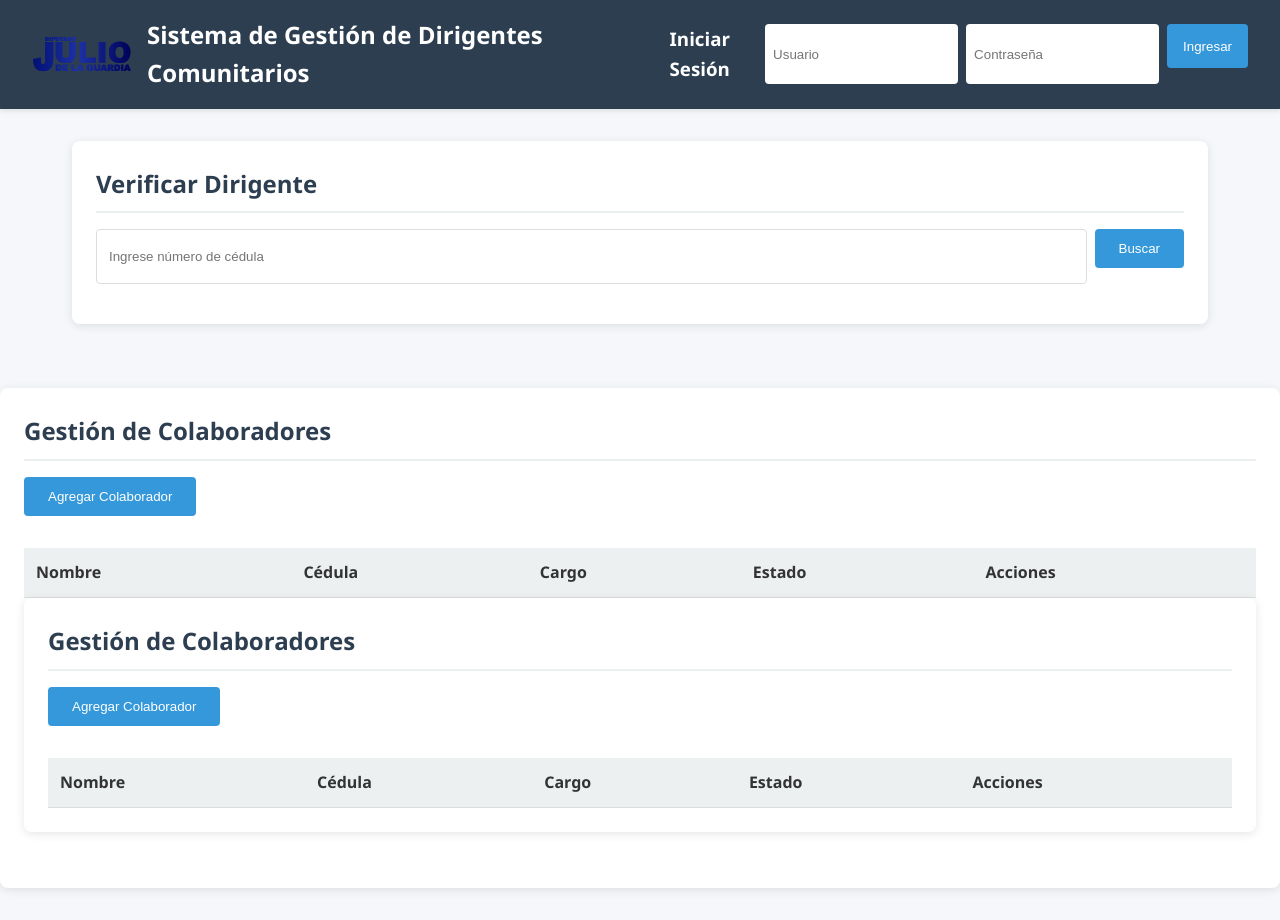
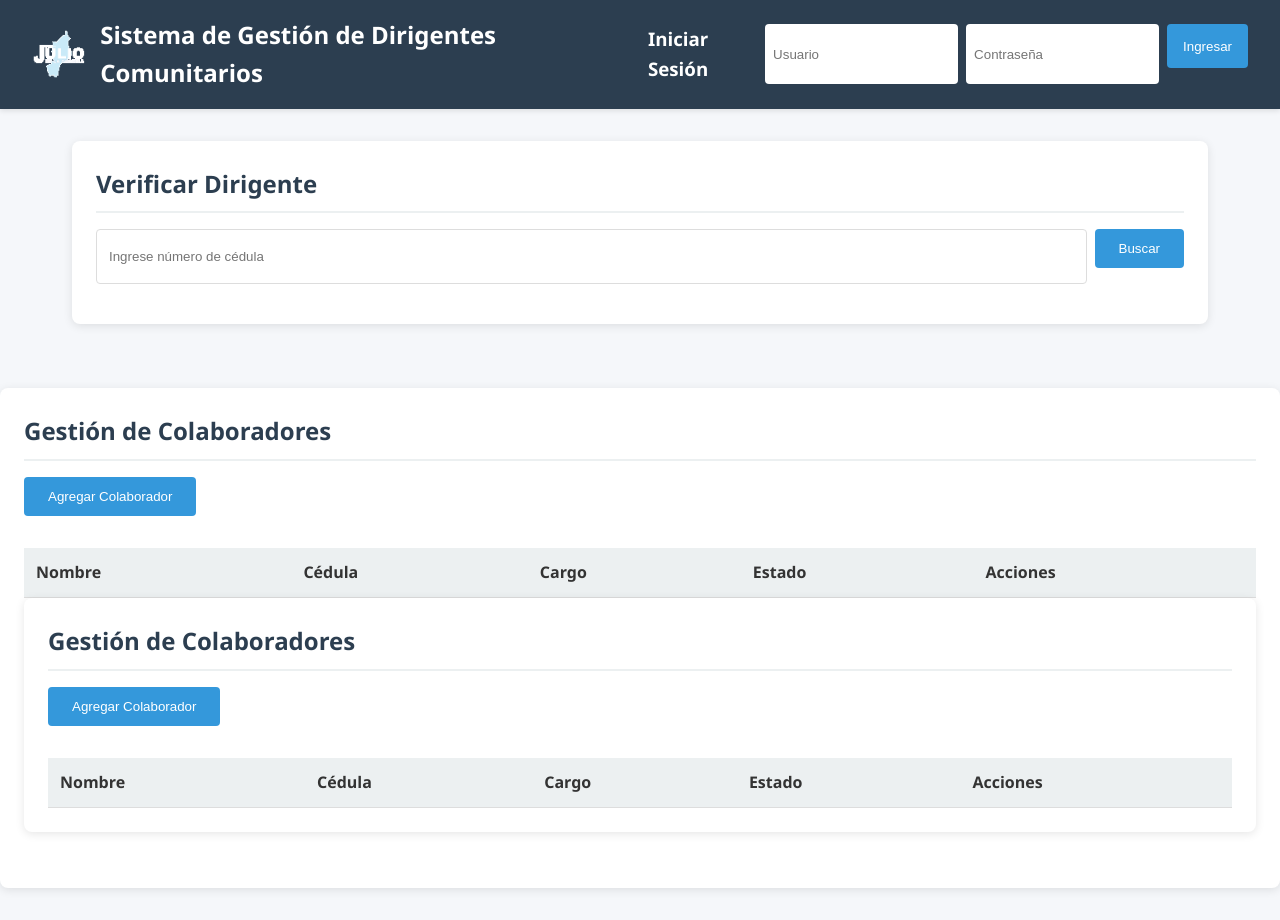
Before and after one commit to Alexanderg2001/dirigentes-app-fixed1, a website: page public/index.html in a window 1280 px wide. Drawn offline with Linux system fonts and the light colour scheme.

Commit message:
Update index.html

```diff
--- a/public/index.html
+++ b/public/index.html
@@ -14,7 +14,7 @@
     <div style="display: flex; align-items: center; gap: 15px;">
         <!-- 🆕 LOGO -->
         <div class="logo-container">
-            <img src="logo.png" alt="Logo" class="header-logo"
+            <img src="DashLogo.png" alt="Logo" class="header-logo"
                  onerror="this.style.display='none'; document.getElementById('logo-fallback').style.display='block';">
             <!-- 🆕 LOGO DE RESPALDO POR SI NO CARGA LA IMAGEN -->
             <div id="logo-fallback" class="logo-fallback" style="display: none;">
```
